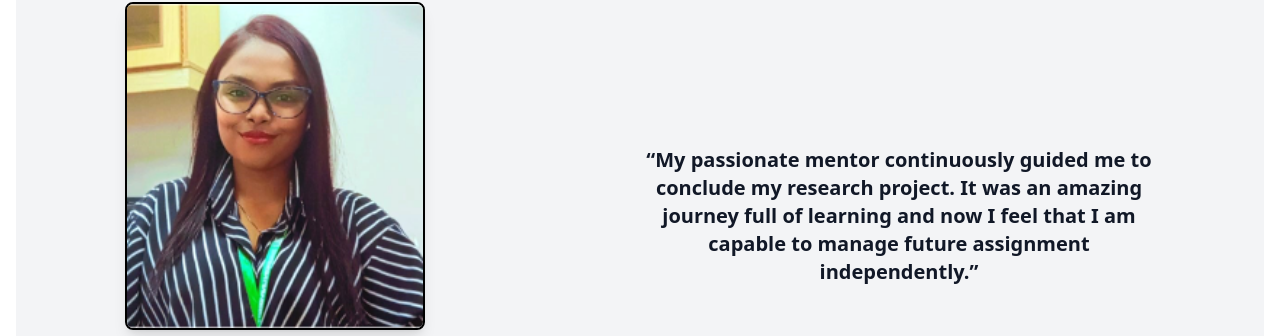
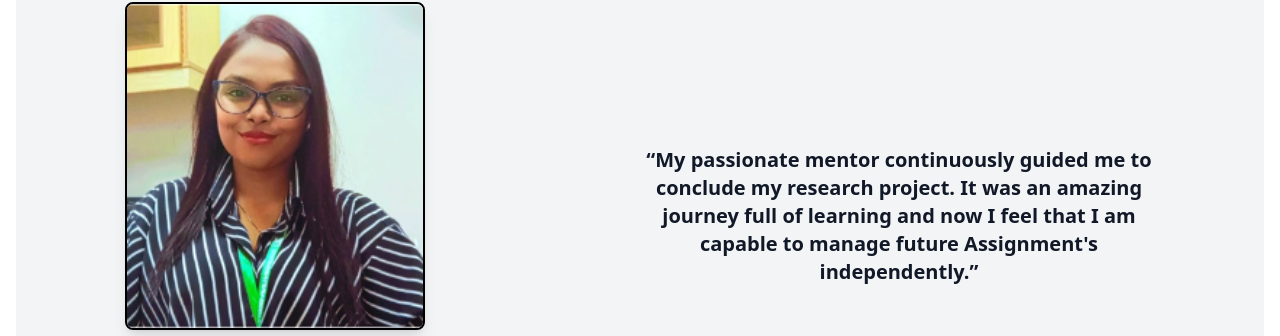
Before and after one commit to Khawalid/Projects, a Next.js app: page /services/health-workshops in a window 1280 px wide. Shown: the part 2570-2906 px from the top of the page. Built offline with nearby package versions, Linux system fonts and the light colour scheme.

Commit message:
Commiting changes.

```diff
--- a/components/HealthWorkshops.tsx
+++ b/components/HealthWorkshops.tsx
@@ -92,7 +92,7 @@ export default function MedicalResearch() {
             </div>
           </div>
           <div className="max-w-lg text-xl font-extrabold">
-            <p className="mb-4">“My passionate mentor continuously guided me to conclude my research project. It was an amazing journey full of learning and now I feel that I am capable to manage future assignment independently.”</p>
+            <p className="mb-4">“My passionate mentor continuously guided me to conclude my research project. It was an amazing journey full of learning and now I feel that I am capable to manage future Assignment's independently.”</p>
           </div>
         </div>
         <div className="flex flex-col md:flex-row items-center justify-around px-4 mt-16">
--- a/components/HomePage.tsx
+++ b/components/HomePage.tsx
@@ -34,7 +34,7 @@ const teamMembers = [
   {
     name: "Mr. Mushtaq Ahmad",
     qualifications: "BE, MS",
-    role: "Founding Member, Vice president (Overseas)",
+    role: "Founding Member, Vice President (Overseas)",
     photo: "/images/team/mushtaq.png",
   },
 ];
```
